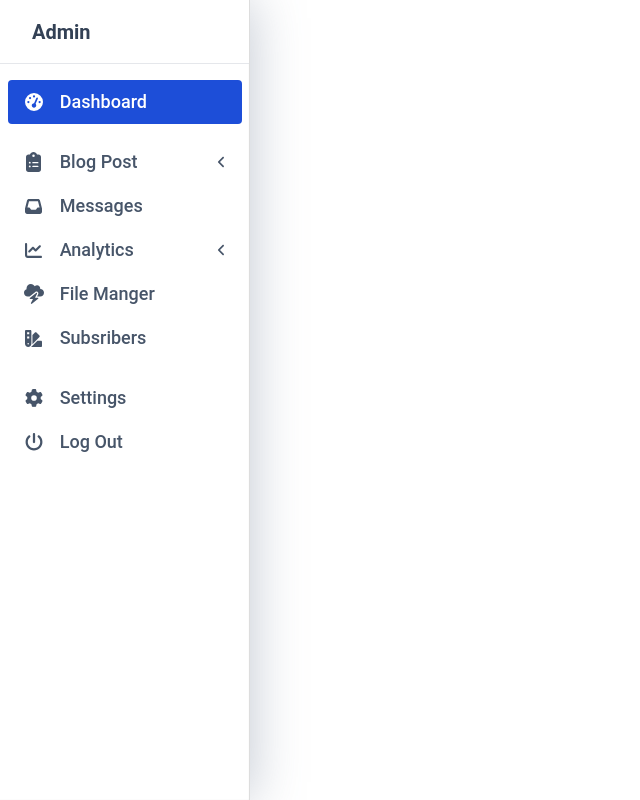
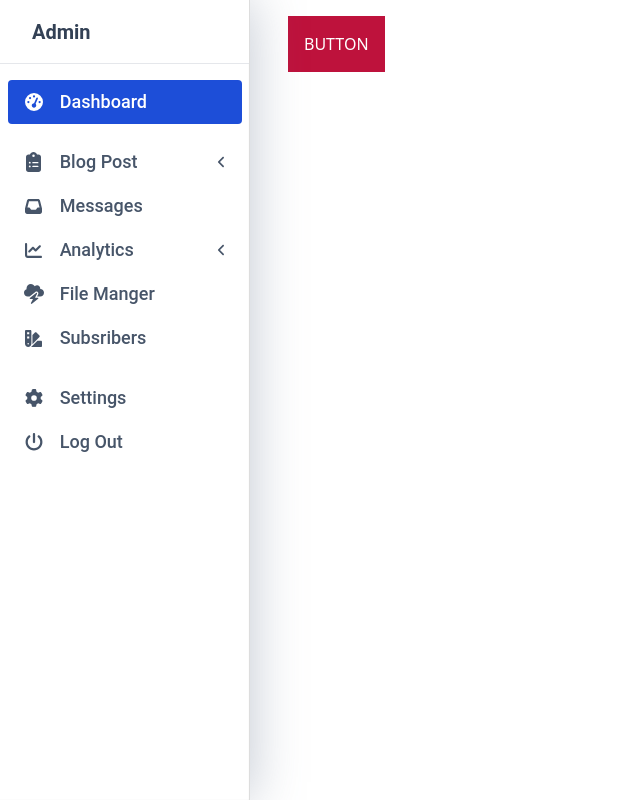
Before and after one commit to umardev500/reactjs-admin, a React (Create React App) app: page / in a window 1280 px wide. Shown: the whole page, without its empty margins (0-640 px from the left). Built offline with nearby package versions, Linux system fonts and the light colour scheme.

Commit message:
optimize render for sidebar

```diff
--- a/src/components/organisms/sidebar/Sidebar.tsx
+++ b/src/components/organisms/sidebar/Sidebar.tsx
@@ -10,10 +10,13 @@ type NavigationProps = {
 }
 
 type Props = {
-  navigation: NavigationProps[]
+  navigation: () => NavigationProps[]
 }
 
-export const Sidebar: React.FC<Props> = ({ navigation }) => (
+const SidebarElement: React.FC<Props> = ({ navigation }) => {
+  console.log('RENDER SIDEBAR')
+
+  return (
     <StyledSidebar
       className="h-full absolute overflow-hidden"
       style={{ width: 250 }}
@@ -21,10 +24,13 @@ export const Sidebar: React.FC<Props> = ({ navigation }) => (
       <Logo text="Admin" />
 
       <div className="h-full bg-transparent px-2 w-full pt-4">
-      {navigation.length > 0 &&
-        navigation.map(({ id, items, title }) => (
+        {navigation().length > 0 &&
+          navigation().map(({ id, items, title }) => (
             <NavSidebar key={id.toString()} title={title} items={items} />
           ))}
       </div>
     </StyledSidebar>
   )
+}
+
+export const Sidebar = React.memo(SidebarElement)
--- a/src/components/views/main/MainView.tsx
+++ b/src/components/views/main/MainView.tsx
@@ -1,5 +1,23 @@
 import { Sidebar } from 'organisms'
-import React from 'react'
+import React, { useCallback, useState } from 'react'
 import knobData from './mainview.knob'
 
-export const MainView: React.FC = () => <Sidebar {...knobData().sidebar} />
+export const MainView: React.FC = () => {
+  const [state, setState] = useState(false)
+  console.log('state: ', state)
+
+  const sidebarNav = useCallback(() => [...knobData().sidebar.navigation], [])
+
+  return (
+    <>
+      <button
+        className="ml-72 mt-4 bg-rose-700 p-4 text-white"
+        type="button"
+        onClick={() => setState((prev) => !prev)}
+      >
+        BUTTON
+      </button>
+      <Sidebar navigation={sidebarNav} />
+    </>
+  )
+}
```
Lines whose indentation alone changed are shown as unchanged.
